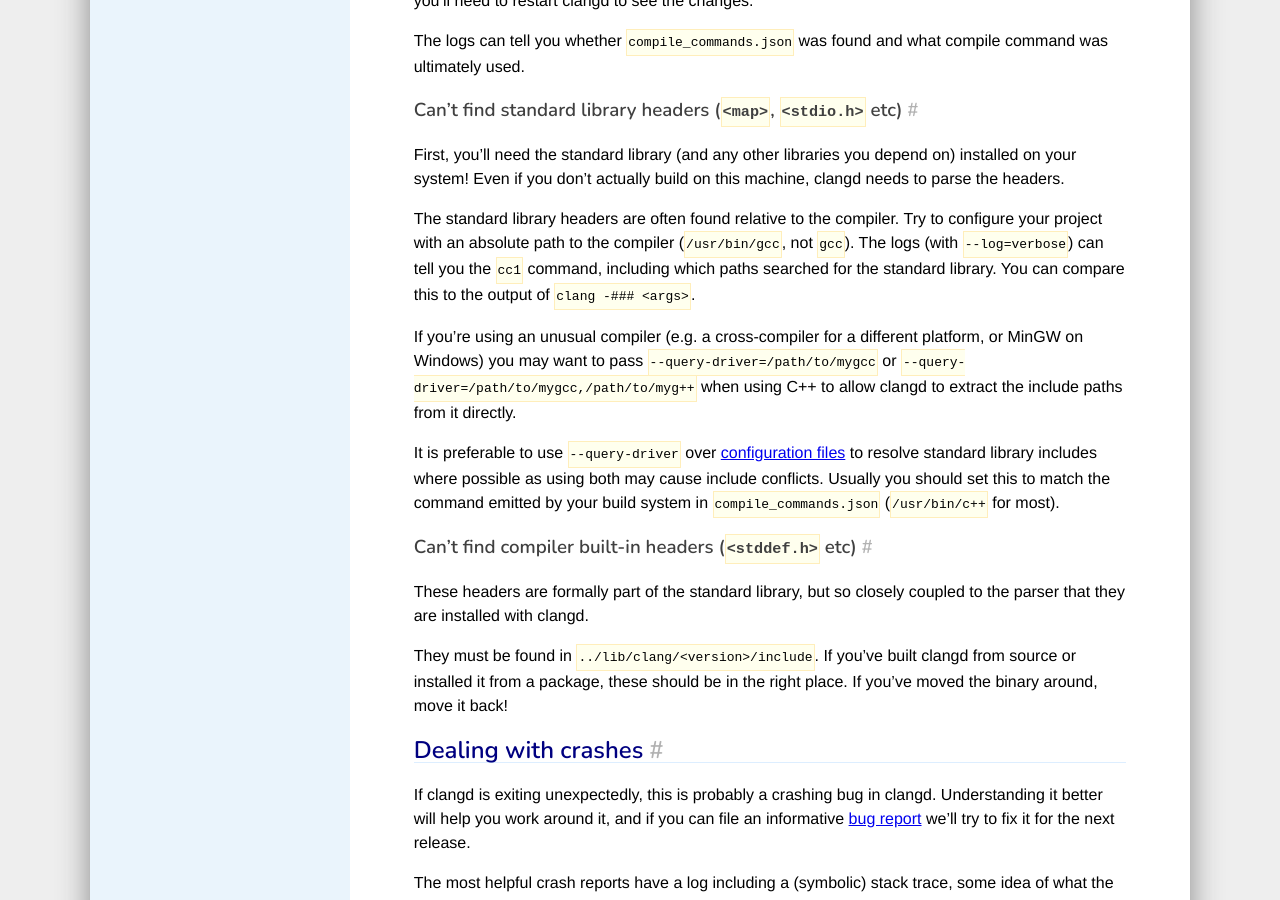
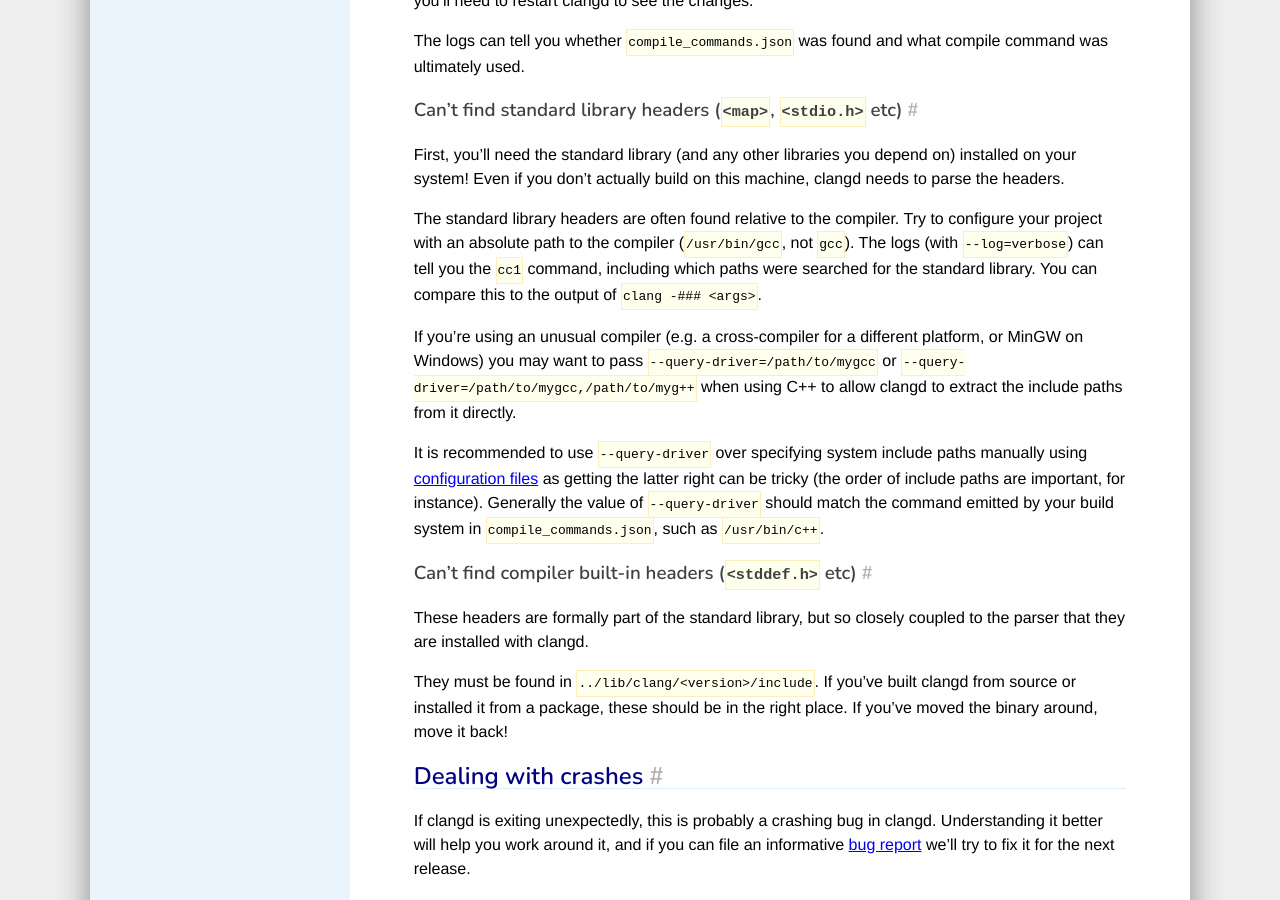
Before and after one commit to llvm/clangd-www, a Jekyll site: the page built from troubleshooting.md, in a window 1280 px wide and 900 px high, scrolled down 1509 px. Built offline with Jekyll 4.4.1, drawn with Linux system fonts in a browser that asks for light colours; our own code applies the rules of GitHub Pages for plain Markdown files.

Commit message:
Rewording for clarity

```diff
--- a/troubleshooting.md
+++ b/troubleshooting.md
@@ -49,7 +49,7 @@
 Try to configure your project with an absolute path to the compiler
 (`/usr/bin/gcc`, not `gcc`).
 The logs (with `--log=verbose`) can tell you the `cc1` command, including which
-paths searched for the standard library. You can compare this to the output
+paths were searched for the standard library. You can compare this to the output
 of `clang -### <args>`.
 
 If you're using an unusual compiler (e.g. a cross-compiler for a different
@@ -57,10 +57,11 @@
 or `--query-driver=/path/to/mygcc,/path/to/myg++` when using C++ to allow clangd
 to extract the include paths from it directly.
 
-It is preferable to use `--query-driver` over [configuration files](config#files)
-to resolve standard library includes where possible as using both may cause
-include conflicts. Usually you should set this to match the command emitted by
-your build system in `compile_commands.json` (`/usr/bin/c++` for most).
+It is recommended to use `--query-driver` over specifying system include paths
+manually using [configuration files](config#files) as getting the latter right
+can be tricky (the order of include paths are important, for instance).
+Generally the value of `--query-driver` should match the command emitted by
+your build system in `compile_commands.json`, such as `/usr/bin/c++`.
 
 ### Can't find compiler built-in headers (`<stddef.h>` etc)
 
```
